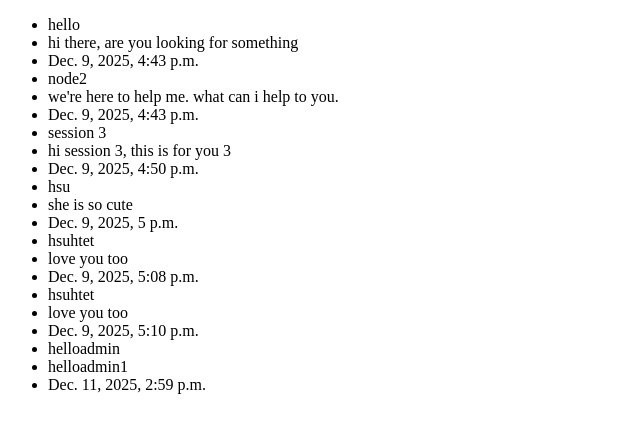
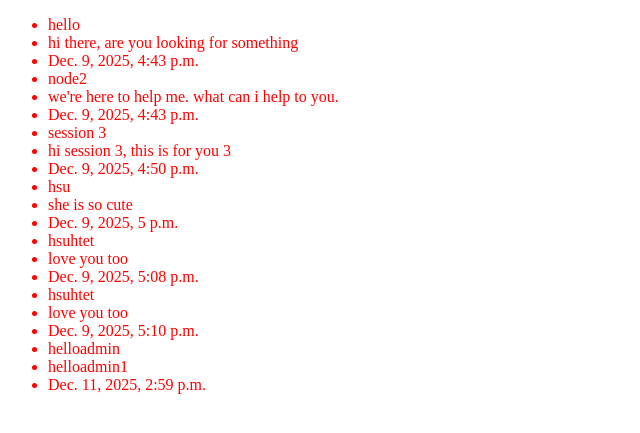
Before and after one commit to coderinsider/django-essential-training, a Django app: page /mynote/notes in a window 1280 px wide. Shown: the top 433 px of the page, without its empty margins (0-640 px from the left). Run offline with Django 5.2, Linux system fonts and the light colour scheme; data comes from the database, SQL or seed files in the repository.

Commit message:
Static files in Django

```diff
--- a/hoteapp/settings.py
+++ b/hoteapp/settings.py
@@ -118,3 +118,6 @@ USE_TZ = True
 # https://docs.djangoproject.com/en/6.0/howto/static-files/
 
 STATIC_URL = 'static/'
+STATICFILES_DIRS = [
+    BASE_DIR / 'static'
+]
--- a/notes/templates/notes/notes-list.html
+++ b/notes/templates/notes/notes-list.html
@@ -1,16 +1,18 @@
+{% load static %}
 <!DOCTYPE html>
 <html lang="en">
 <head>
     <meta charset="UTF-8">
     <meta name="viewport" content="width=device-width, initial-scale=1.0">
+    <link rel="stylesheet" href="{% static 'css/style.css' %}" />
     <title>Document</title>
 </head>
 <body>
     <ul>
         {% for note in notes %}
-        <li>{{ note.title }}</li>
-        <li>{{ note.content }}</li>
-        <li>{{ note.created_at }}</li>
+        <li class="note-li">{{ note.title }}</li>
+        <li class="note-li">{{ note.content }}</li>
+        <li class="note-li">{{ note.created_at }}</li>
         {% endfor %}
     </ul>
 </body>
--- /dev/null
+++ b/static/css/style.css
@@ -0,0 +1,4 @@
+.note-li {
+    color: red;
+
+}
```
